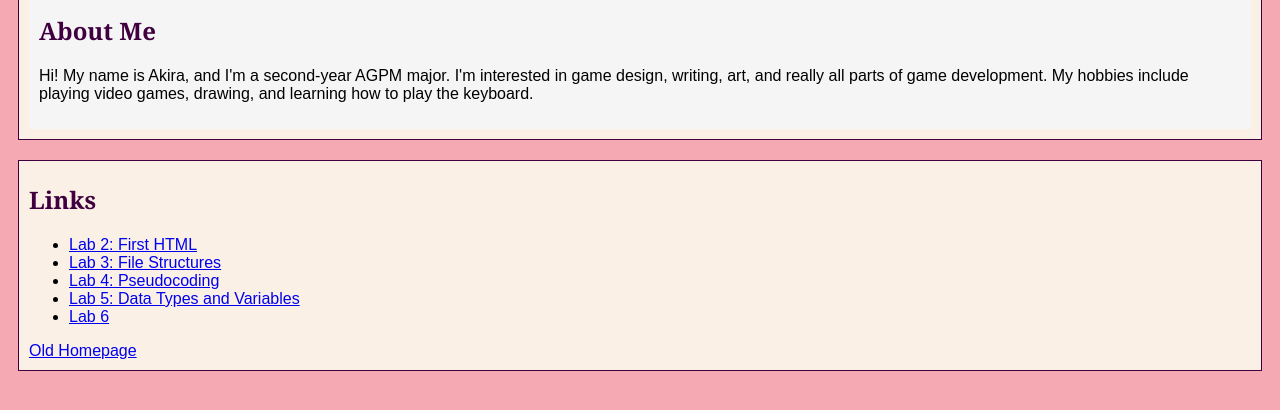
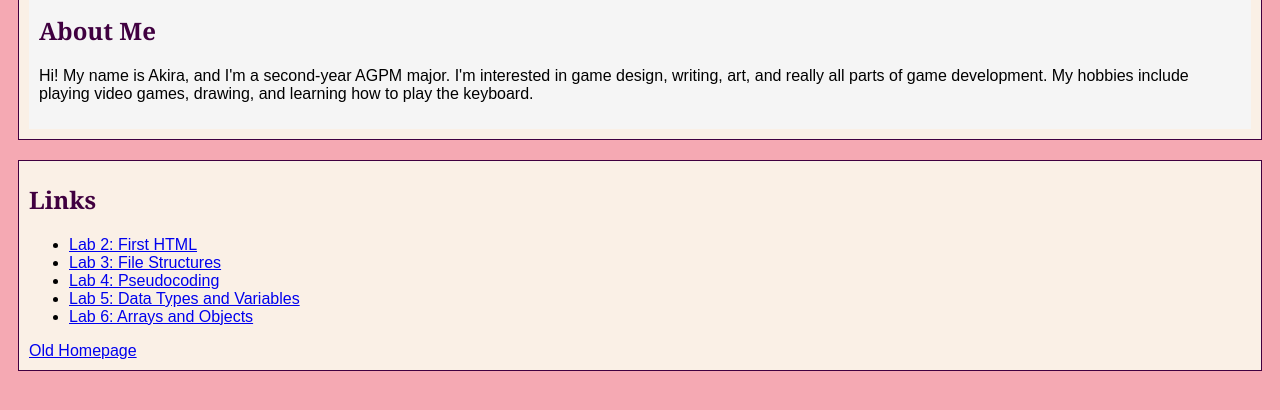
Before and after one commit to Aetsyk/art101, a plain HTML site: page index.html in a window 1280 px wide. Shown: the part 366-776 px from the top of the page. Drawn offline with Linux system fonts and the light colour scheme.

Commit message:
Added Lab 6 title to homepage link

```diff
--- a/index.html
+++ b/index.html
@@ -24,7 +24,7 @@
             <li><a href="lab3/index.html">Lab 3: File Structures</a></li>
             <li><a href="lab4/index.html">Lab 4: Pseudocoding</a></li>
             <li><a href="lab5/index.html">Lab 5: Data Types and Variables</a></li>
-            <li><a href="lab6/index.html">Lab 6</a></li>
+            <li><a href="lab6/index.html">Lab 6: Arrays and Objects</a></li>
         </ul>
         <a href="legacy.html" target="_new">Old Homepage</a>
     </nav>
```
